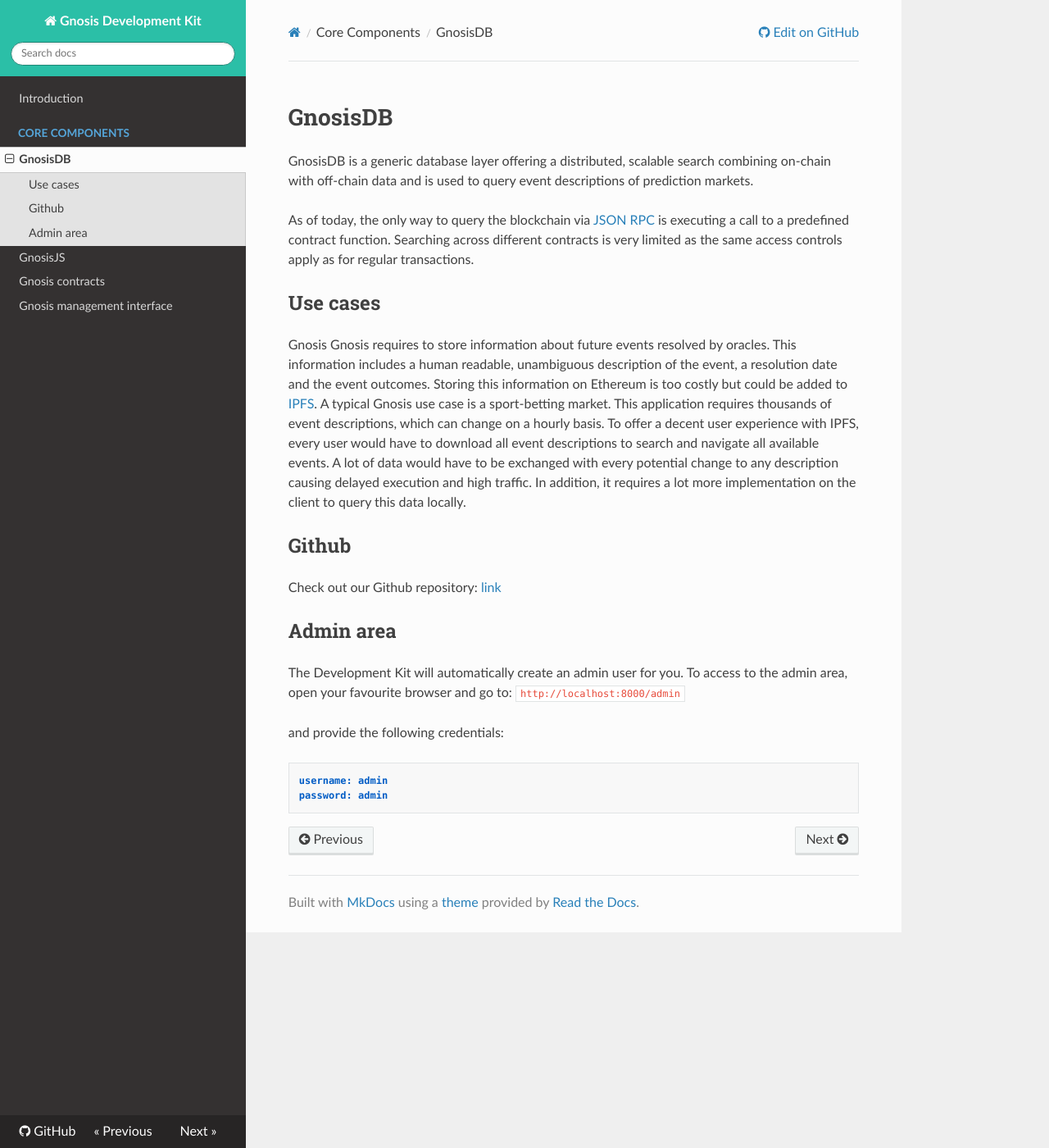
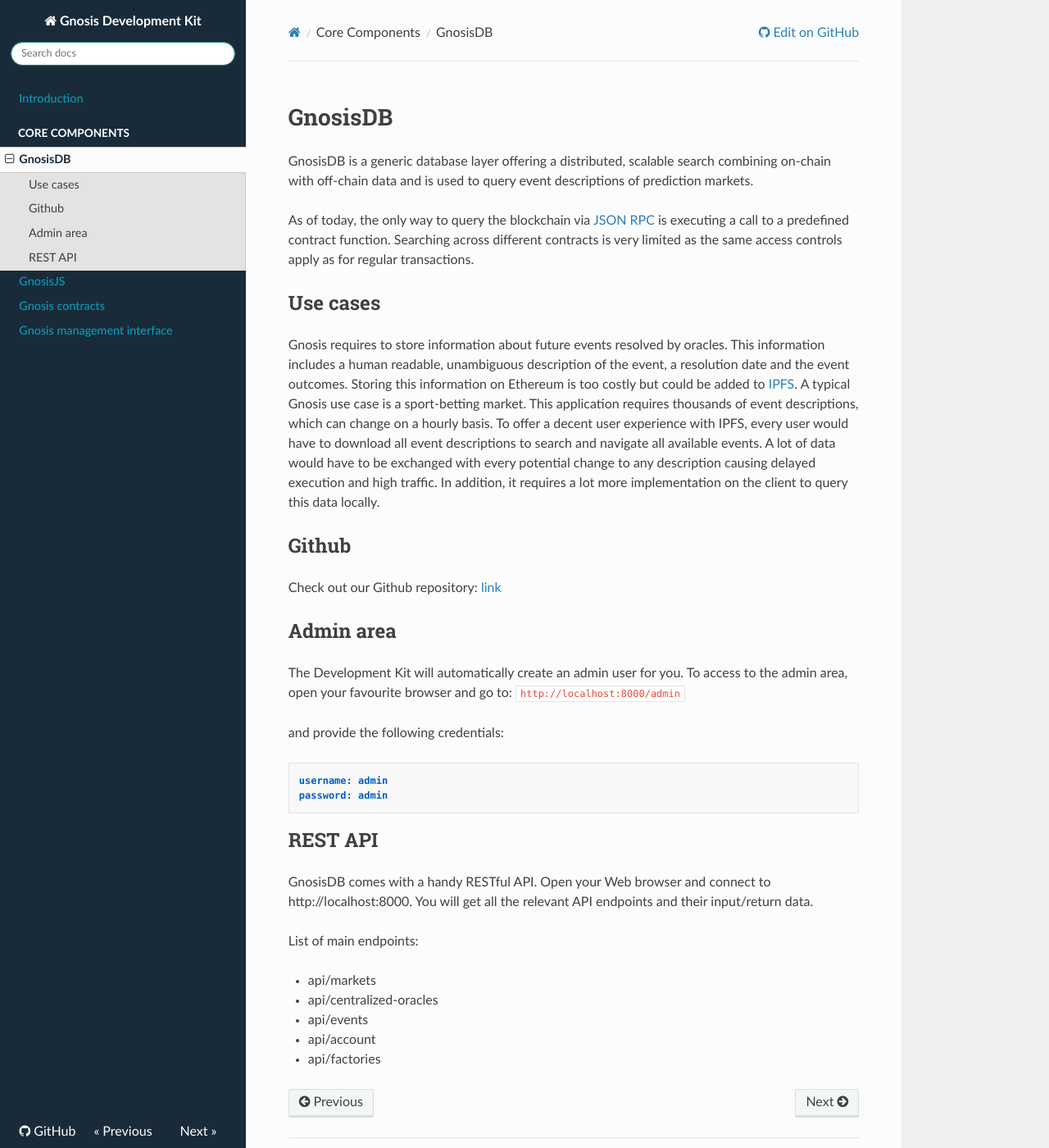
Before and after one commit to protofire/gnosis-dev-kit, an MkDocs documentation site: the page built from docs/docs/core-components/gnosisdb.md, in a window 1280 px wide and 1400 px high. Shown: the whole window at 82% size. Built offline with MkDocs 1.6.1, drawn with Linux system fonts in a browser that asks for light colours; nearby versions of some CDN libraries; old or Windows-style settings are respelled for this version of MkDocs.

Commit message:
Added gnosis favicon, REST API paragraph

````diff
--- a/docs/docs/core-components/gnosisdb.md
+++ b/docs/docs/core-components/gnosisdb.md
@@ -8,7 +8,6 @@ As of today, the only way to query the blockchain via [JSON RPC](https://github.
 
 Use cases
 -----------
-Gnosis
 Gnosis requires to store information about future events resolved by oracles. This information includes a human readable, unambiguous description of the event, a resolution date and the event outcomes. Storing this information on Ethereum is too costly but could be added to [IPFS](https://ipfs.io/). A typical Gnosis use case is a sport-betting market. This application requires thousands of event descriptions, which can change on a hourly basis. To offer a decent user experience with IPFS, every user would have to download all event descriptions to search and navigate all available events. A lot of data would have to be exchanged with every potential change to any description causing delayed execution and high traffic. In addition, it requires a lot more implementation on the client to query this data locally.
 
 Github
@@ -27,3 +26,15 @@ and provide the following credentials:
 username: admin
 password: admin
 ```
+
+REST API
+-----------
+GnosisDB comes with a handy RESTful API. Open your Web browser and connect to http://localhost:8000. You will get all the relevant API endpoints and their input/return data.
+
+List of main endpoints:
+
+* api/markets
+* api/centralized-oracles
+* api/events
+* api/account
+* api/factories
--- a/docs/docs/extra.css
+++ b/docs/docs/extra.css
@@ -20,14 +20,52 @@ li {
   font-size: 16px;
 }
 
+a:visited {
+  color: #06a2c4;
+}
+
+.wy-menu-vertical a {
+  color: #05a6c4;
+}
+
+.wy-menu-vertical li ul li a {
+  color: #05a6c4;
+}
+
+.wy-menu-vertical span {
+  color: #ffffff;
+}
+
+.wy-nav-side {
+  background-color: #192b39;
+}
+
 .wy-side-nav-search {
-  background-color: #2BBFA7;
+  /*background-color: #2BBFA7;*/
+    background-color: #192b39;
 }
 
 .wy-side-nav-search input[type=text] {
   border-color: #1E8776;
 }
 
+.wy-menu-vertical a:hover {
+  background-color: #05a6c4;
+  color: #ffffff;
+}
+
+.wy-menu-vertical li.current>a {
+  color: #192b39;
+}
+
+.rst-versions {
+  background: #192b39;
+}
+
+.rst-versions .rst-current-version {
+  background: #192b39;
+}
+
 .section {
   overflow-x: auto;
 }
--- a/docs/mkdocs.yml
+++ b/docs/mkdocs.yml
@@ -1,5 +1,5 @@
 site_name: Gnosis Development Kit
-repo_url: https://github.com/gnosis/gnosis-management
+repo_url: https://github.com/gnosis/gnosis-dev-kit
 site_description: Gnosis Development Kit Documentation
 theme: readthedocs
 extra_css: [extra.css]
````
Also changed, not shown: docs/docs/img/favicon.ico (added).
